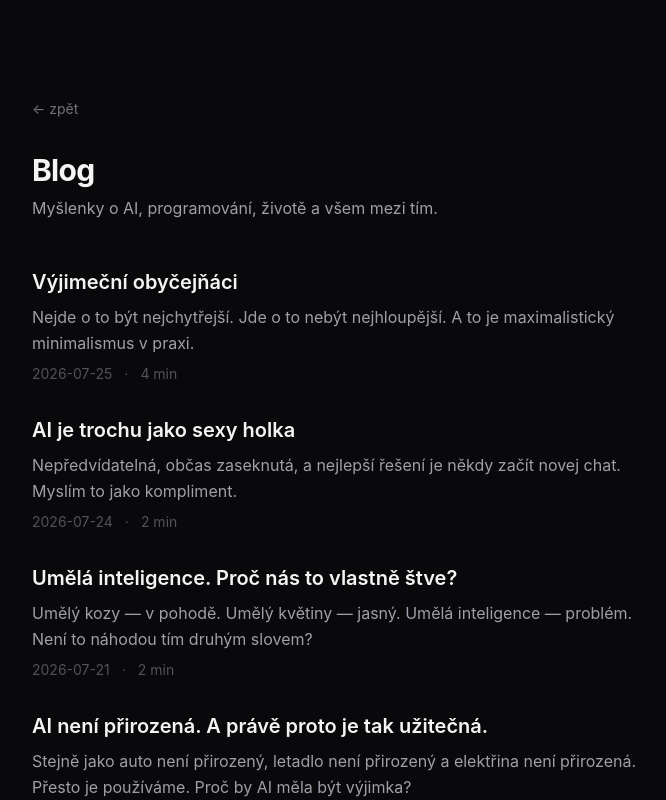
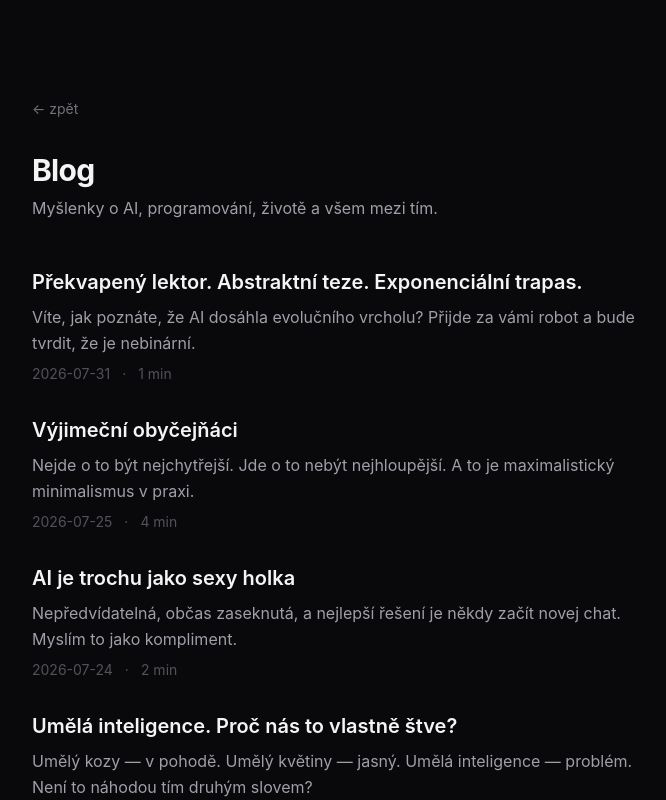
Before and after one commit to Peter-Pix/petrpiskacek.online, a Next.js app: page /blog in a window 1280 px wide. Shown: the top 800 px of the page, without its empty margins (296-962 px from the left). Built offline with nearby package versions, Linux system fonts and the light colour scheme.

Commit message:
feat(blog): add Překvapený lektor

```diff
--- a/src/app/blog/[slug]/page.tsx
+++ b/src/app/blog/[slug]/page.tsx
@@ -90,6 +90,26 @@ const posts: Record<string, { title: string; date: string; content: string[] }>
       "A jestli ti v tom pomůže nástroj, kterej si myslíš, že je jen další bublina?",
       "",
       "Tak je to špatnej nápad. A právě proto bys ho měl zkusit.",
+    ],
+  },
+  "prekvapeny-lektor": {
+    title: "Překvapený lektor. Abstraktní teze. Exponenciální trapas.",
+    date: "2026-07-31",
+    content: [
+      "",
+      "Víte, jak poznáte, že AI dosáhla evolučního vrcholu?",
+      "",
+      "Přijde za vámi robot a bude tvrdit, že je nebinární.",
+      "",
+      "Dneska nebudu zbytečně filozofovat. Zkrátíme to. Odlehčíme.",
+      "",
+      "Pravda je jednoduchá a trochu krutá.",
+      "",
+      "AI je zrcadlo. Odráží přesně to, čím ji krmíme. Takže pokud se z ní vyklube robot s existenciální krizí a potřebou sebevyjádření — no. Asi jsme ho hodně dobře nakrmili.",
+      "",
+      "A to je možná ten skutečný evoluční vrchol. Ne robot, který nás předčí. Robot, který nás dokonale napodobí.",
+      "",
+      "Včetně nesmyslů.",
     ],
   },
   "copilot-v-poznamkach": {
--- a/src/app/blog/page.tsx
+++ b/src/app/blog/page.tsx
@@ -20,6 +20,13 @@ export const metadata: Metadata = {
 };
 
 const posts = [
+  {
+    slug: "prekvapeny-lektor",
+    title: "Překvapený lektor. Abstraktní teze. Exponenciální trapas.",
+    description: "Víte, jak poznáte, že AI dosáhla evolučního vrcholu? Přijde za vámi robot a bude tvrdit, že je nebinární.",
+    date: "2026-07-31",
+    readTime: "1 min",
+  },
   {
     slug: "vyjimecni-obycejnaci",
     title: "Výjimeční obyčejňáci",
```
